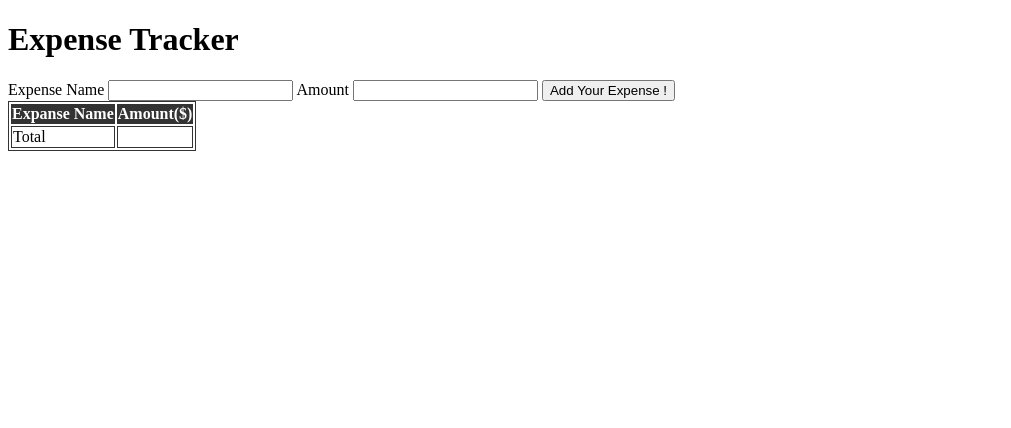
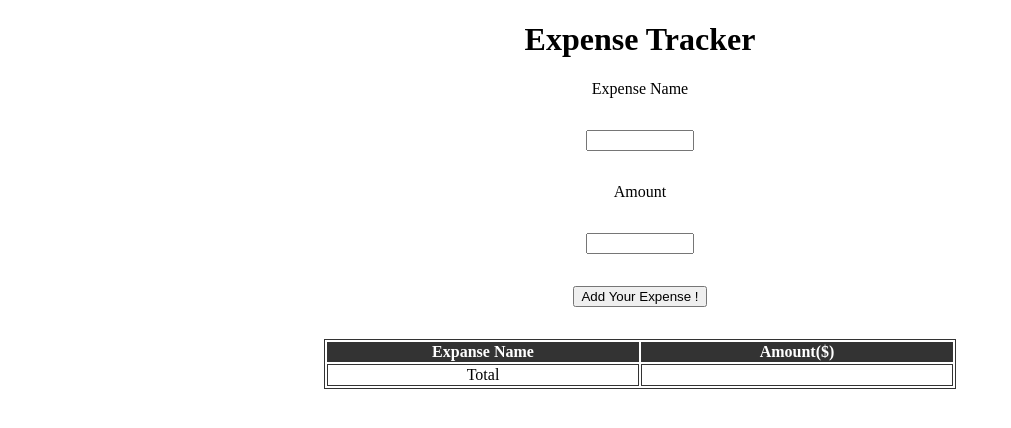
Before and after one commit to HassanMoussaa/Expense-Tracker, a plain HTML site: page index.html in a window 1280 px wide. Shown: the whole page, without its empty margins (0-1011 px from the left). Drawn offline with nearby package versions, Linux system fonts and the light colour scheme.

Commit message:
adjusted the position of every single elemnt on the page

```diff
--- a/index.html
+++ b/index.html
@@ -10,7 +10,7 @@
   </head>
   <body>
     <h1>Expense Tracker</h1>
-
+    <div class="wrapper">
       <form action="">
         <label for="expenseName">Expense Name</label>
         <input type="text" id="expenseName" required />
@@ -33,6 +33,7 @@
           </tr>
         </tbody>
       </table>
+    </div>
 
     <script src="scripts\script.js"></script>
   </body>
--- a/scripts/script.js
+++ b/scripts/script.js
@@ -1,7 +1,7 @@
 function expenseRowElement(expense,amount) {
   return `<tr>
 
-    <td>
+    <td class="forDesign">
     <button class="remove">&#128465</button>
     <span class="expense">${expense}</span>
     </td>
@@ -31,7 +31,7 @@ function addExpenseItem(){
 
 
 
-     let total=$(".totalAmount")
+    let total=$(".totalAmount")
     let sum=0
     let bodyRows = $("td span.amount");
     bodyRows.each(function() {
--- a/styles/style.css
+++ b/styles/style.css
@@ -1,6 +1,15 @@
+.wrapper {
+  display: flex;
+  flex-direction: column;
+  align-items: center;
+  gap: 2rem;
+}
+
 table,
 td {
   border: 1px solid #333;
+  text-align: center;
+  width: 50%;
 }
 
 thead,
@@ -8,3 +17,30 @@ tfoot {
   background-color: #333;
   color: #fff;
 }
+
+h1 {
+  text-align: center;
+}
+
+form {
+  text-align: center;
+  display: flex;
+  flex-direction: column;
+  align-items: center;
+  gap: 2rem;
+}
+
+input {
+  width: 100px;
+}
+
+.remove {
+  text-align: start;
+}
+
+.forDesign {
+  border: 0;
+  display: flex;
+  justify-content: space-between;
+  gap: 45%;
+}
```
Lines whose indentation alone changed are shown as unchanged.
